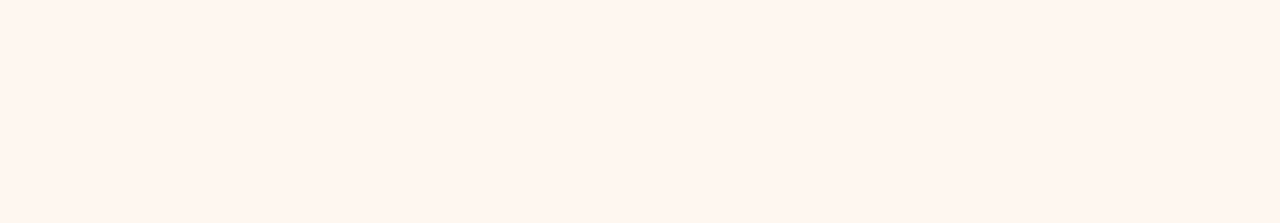
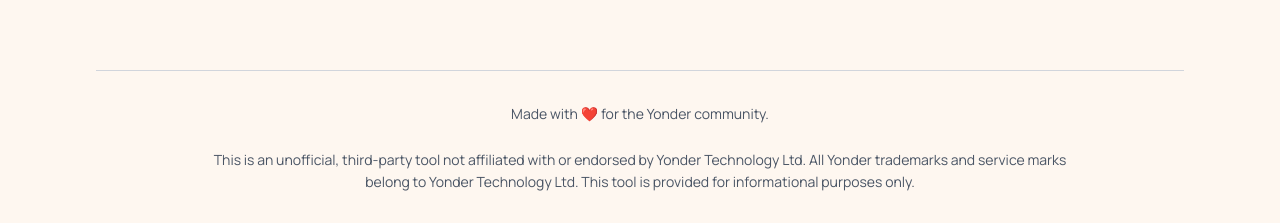
Before and after one commit to patricktaube/yonder-points-optimiser, a Next.js app: page / in a window 1280 px wide. Shown: the part 622-845 px from the top of the page. Before the commit the page ends 800 px from the top, so only its background shows below. Built offline with nearby package versions, Linux system fonts and the light colour scheme; no server answers.

Commit message:
added legal disclaimer

```diff
--- a/app/components/ExperiencesList.tsx
+++ b/app/components/ExperiencesList.tsx
@@ -424,6 +424,17 @@
             </p>
           </div>
         )}
+      {/* Legal Disclaimer */}
+        <div className="mt-16 pt-8 border-t border-gray-300">
+          <p className="text-center text-sm text-gray-600 max-w-4xl mx-auto leading-relaxed">
+            Made with ❤️ for the Yonder community.
+            <br />
+            <br />
+            This is an unofficial, third-party tool not affiliated with or endorsed by Yonder Technology Ltd.
+            All Yonder trademarks and service marks belong to Yonder Technology Ltd.
+            This tool is provided for informational purposes only.
+          </p>
+        </div>
       </div>
     </div>
   );
```
Also changed, not shown: 1 other file (tests, documents, lock files or other folders).
